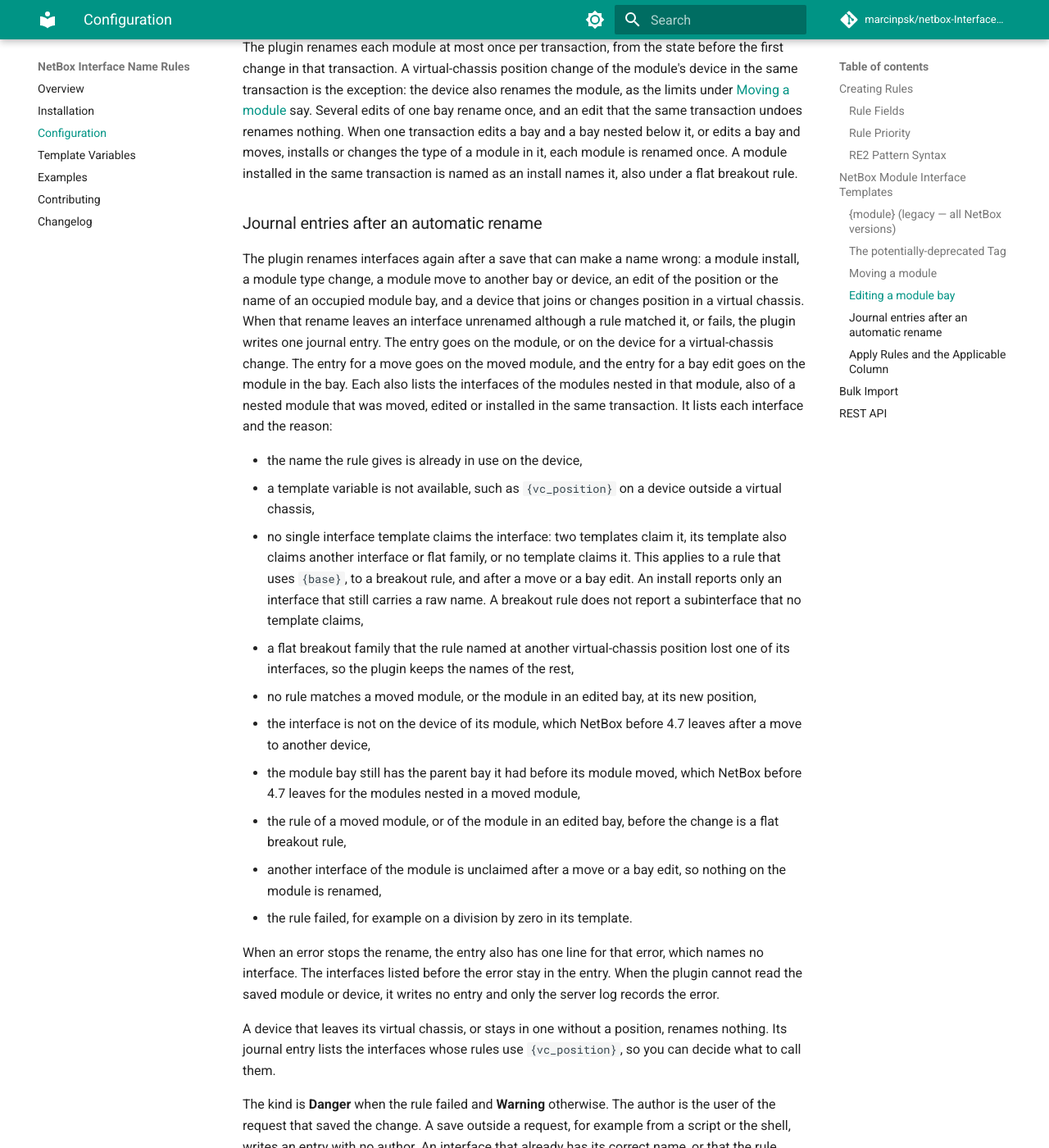
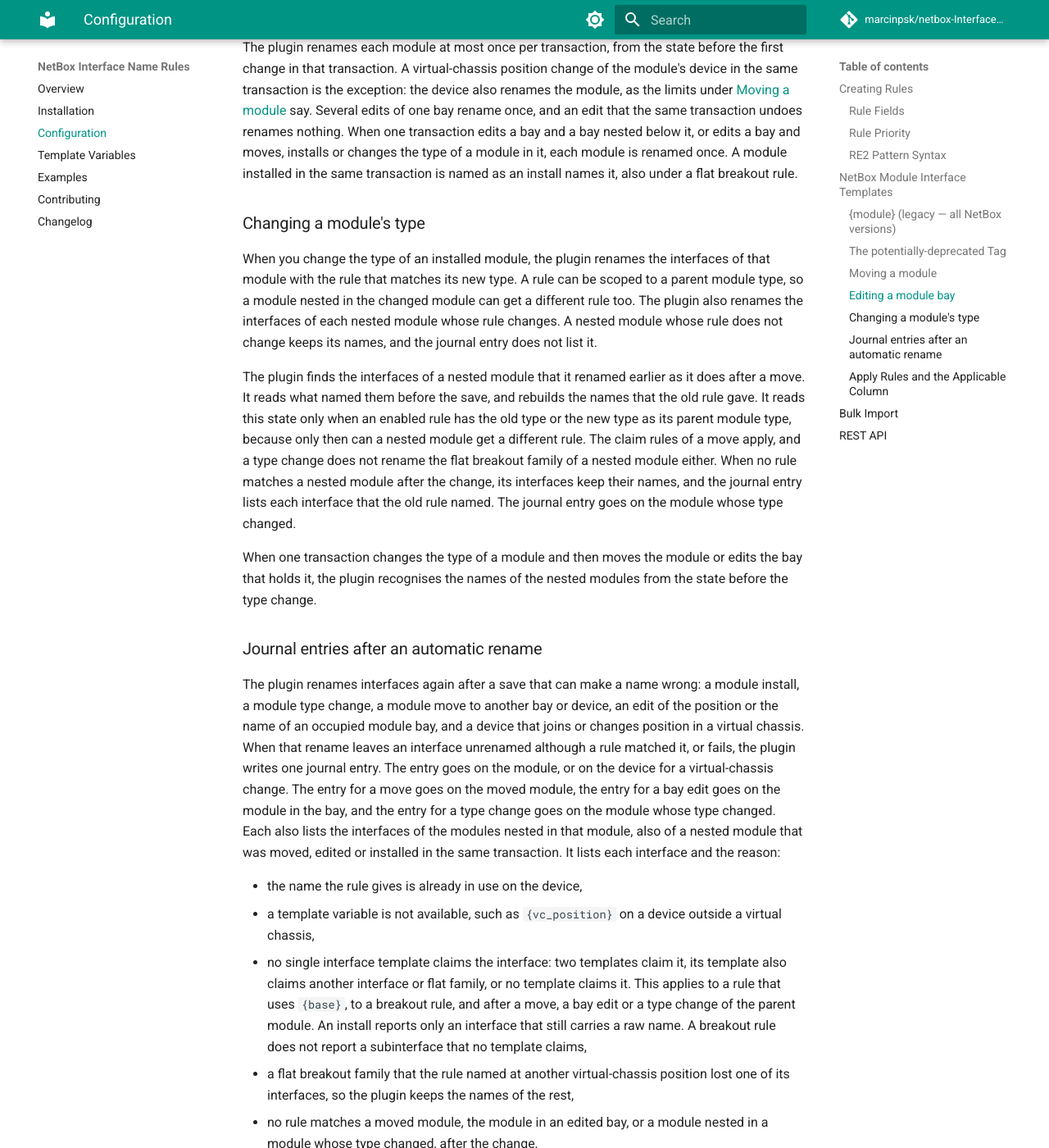
Before and after one commit to marcinpsk/netbox-InterfaceNameRules-plugin, an MkDocs documentation site: the page built from docs/configuration.md, in a window 1280 px wide and 1400 px high, scrolled down 4635 px. Shown: the whole window at 82% size. Built offline with MkDocs 1.6.1 and Material for MkDocs 9.7.7, drawn with Linux system fonts in a browser that asks for light colours; comment, search, counter and statistics services are not loaded; some of the changed text lies outside the part shown.

Commit message:
docs: describe how a module type change renames the modules nested in it
The configuration guide gets a section on a module type change: which
nested modules it renames, when it reads their previous state, and
where the journal entry goes. The journal reason list, the glossary
entries for rename trigger, previous state and rename outcome, and
ADR 0015 now include the parent module type change. The ADR records
the two rejected options: reapplying every nested module, and reading
the naming on every type change.

Refs: #135

```diff
--- a/docs/configuration.md
+++ b/docs/configuration.md
@@ -179,6 +179,29 @@ nested below it, or edits a bay and moves, installs or changes the type of a
 module in it, each module is renamed once. A module installed in the same
 transaction is named as an install names it, also under a flat breakout rule.
 
+### Changing a module's type
+
+When you change the type of an installed module, the plugin renames the
+interfaces of that module with the rule that matches its new type. A rule can
+be scoped to a parent module type, so a module nested in the changed module can
+get a different rule too. The plugin also renames the interfaces of each nested
+module whose rule changes. A nested module whose rule does not change keeps its
+names, and the journal entry does not list it.
+
+The plugin finds the interfaces of a nested module that it renamed earlier as it
+does after a move. It reads what named them before the save, and rebuilds the
+names that the old rule gave. It reads this state only when an enabled rule has
+the old type or the new type as its parent module type, because only then can a
+nested module get a different rule. The claim rules of a move apply, and a type
+change does not rename the flat breakout family of a nested module either. When
+no rule matches a nested module after the change, its interfaces keep their
+names, and the journal entry lists each interface that the old rule named. The
+journal entry goes on the module whose type changed.
+
+When one transaction changes the type of a module and then moves the module or
+edits the bay that holds it, the plugin recognises the names of the nested
+modules from the state before the type change.
+
 ### Journal entries after an automatic rename
 
 The plugin renames interfaces again after a save that can make a name wrong: a
@@ -187,11 +210,12 @@ an edit of the position or the name of an occupied module bay, and a device
 that joins or changes position in a virtual chassis. When that rename leaves an
 interface unrenamed although a rule matched it, or fails, the plugin writes one
 journal entry. The entry goes on the module, or on the device for a
-virtual-chassis change. The entry for a move goes on the moved module, and the
-entry for a bay edit goes on the module in the bay. Each also lists the
-interfaces of the modules nested in that module, also of a nested module that
-was moved, edited or installed in the same transaction. It lists each interface
-and the reason:
+virtual-chassis change. The entry for a move goes on the moved module, the
+entry for a bay edit goes on the module in the bay, and the entry for a type
+change goes on the module whose type changed. Each also lists the interfaces of
+the modules nested in that module, also of a nested module that was moved,
+edited or installed in the same transaction. It lists each interface and the
+reason:
 
 - the name the rule gives is already in use on the device,
 - a template variable is not available, such as `{vc_position}` on a device
@@ -199,22 +223,23 @@ and the reason:
 - no single interface template claims the interface: two templates claim it,
   its template also claims another interface or flat family, or no template
   claims it. This applies to a rule that uses `{base}`, to a breakout rule, and
-  after a move or a bay edit. An install reports only an interface that still
-  carries a raw name. A breakout rule does not report a subinterface that no
-  template claims,
+  after a move, a bay edit or a type change of the parent module. An install
+  reports only an interface that still carries a raw name. A breakout rule does
+  not report a subinterface that no template claims,
 - a flat breakout family that the rule named at another virtual-chassis
   position lost one of its interfaces, so the plugin keeps the names of the
   rest,
-- no rule matches a moved module, or the module in an edited bay, at its new
-  position,
+- no rule matches a moved module, the module in an edited bay, or a module
+  nested in a module whose type changed, after the change,
 - the interface is not on the device of its module, which NetBox before 4.7
   leaves after a move to another device,
 - the module bay still has the parent bay it had before its module moved,
   which NetBox before 4.7 leaves for the modules nested in a moved module,
-- the rule of a moved module, or of the module in an edited bay, before the
-  change is a flat breakout rule,
-- another interface of the module is unclaimed after a move or a bay edit, so
-  nothing on the module is renamed,
+- the rule of a moved module, of the module in an edited bay, or of a module
+  nested in a module whose type changed, before the change is a flat breakout
+  rule,
+- another interface of the module is unclaimed after a move, a bay edit or a
+  type change of the parent module, so nothing on the module is renamed,
 - the rule failed, for example on a division by zero in its template.
 
 When an error stops the rename, the entry also has one line for that error,
```
Also changed, not shown: CONTEXT.md (+3 -3 lines), docs/adr/0015-reapply-from-a-rename-trigger-with-its-previous-state.md (+2 -2 lines).
